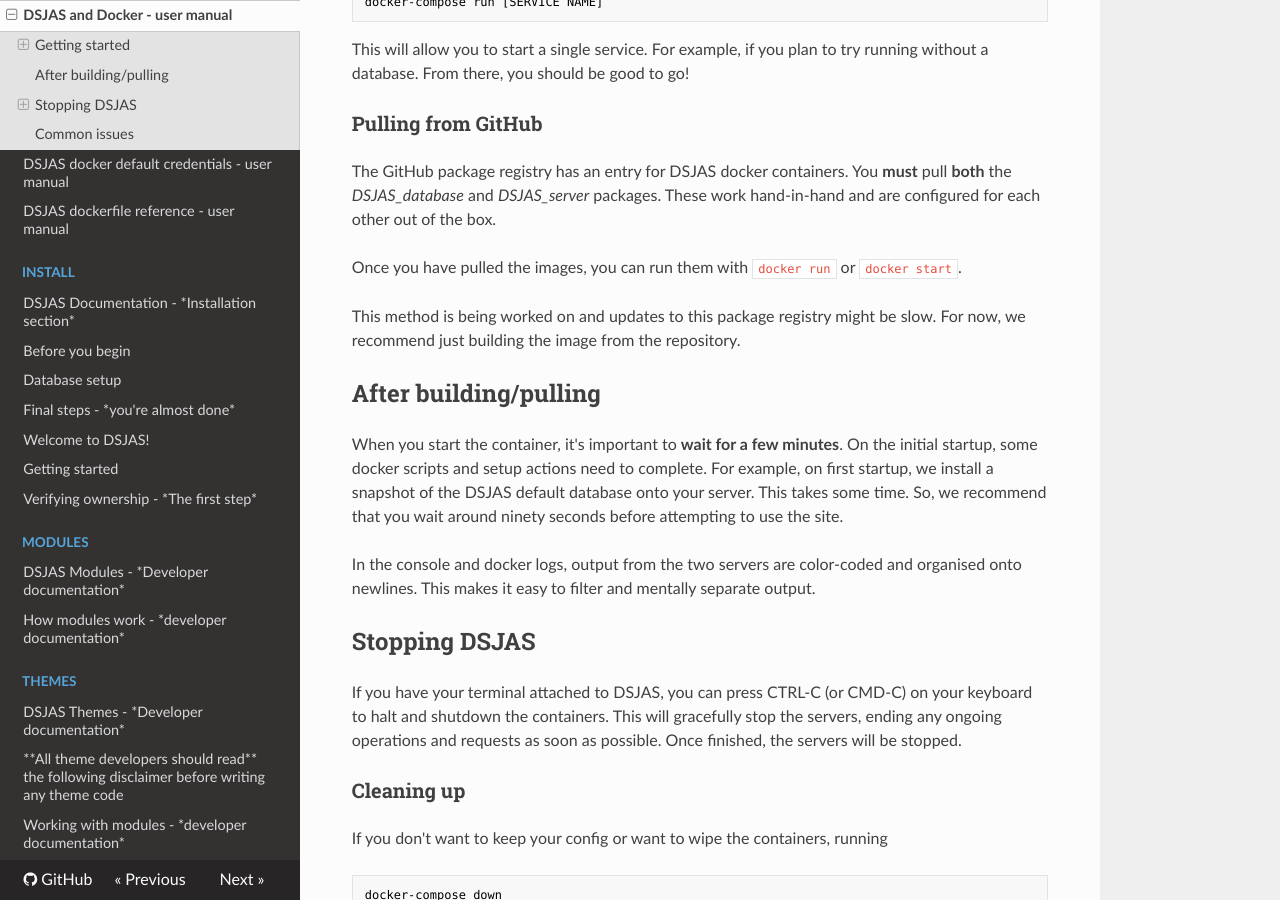
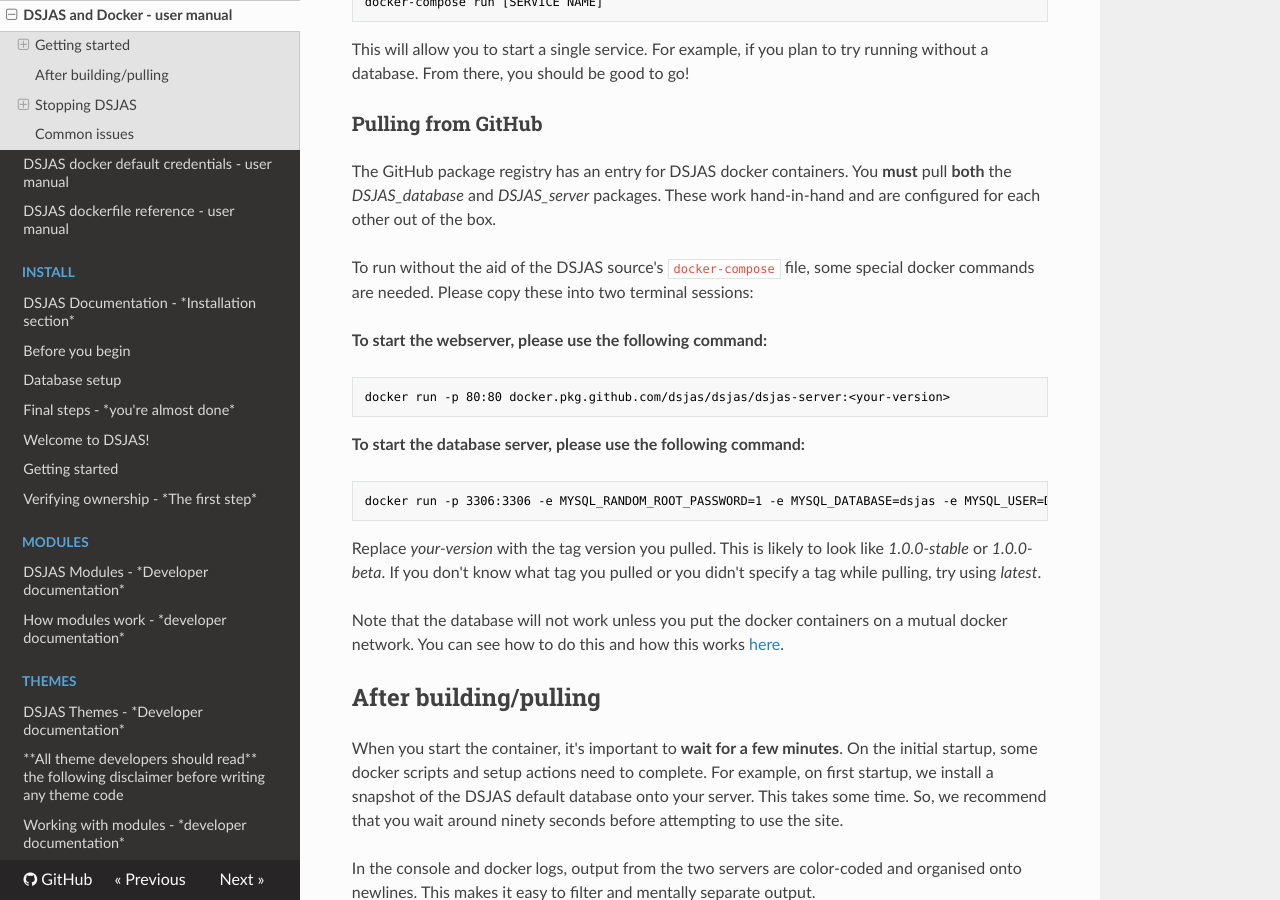
Before and after one commit to DSJAS/DSJAS, an MkDocs documentation site: the page built from docs/docker/DSJAS docker support.md, in a window 1280 px wide and 900 px high, scrolled down 1428 px. Built offline with MkDocs 1.6.1, drawn with Linux system fonts in a browser that asks for light colours; nearby versions of some CDN libraries.

Commit message:
Add up-to-date docker use information

````diff
--- a/docs/docker/DSJAS docker support.md
+++ b/docs/docker/DSJAS docker support.md
@@ -50,9 +50,23 @@
 
 The GitHub package registry has an entry for DSJAS docker containers. You **must** pull **both** the *DSJAS_database* and *DSJAS_server* packages. These work hand-in-hand and are configured for each other out of the box.
 
-Once you have pulled the images, you can run them with ```docker run``` or ```docker start```.
+To run without the aid of the DSJAS source's ```docker-compose``` file, some special docker commands are needed. Please copy these into two terminal sessions:
 
-This method is being worked on and updates to this package registry might be slow. For now, we recommend just building the image from the repository.
+**To start the webserver, please use the following command:**
+
+```bash
+docker run -p 80:80 docker.pkg.github.com/dsjas/dsjas/dsjas-server:<your-version>
+```
+
+**To start the database server, please use the following command:**
+
+```bash
+docker run -p 3306:3306 -e MYSQL_RANDOM_ROOT_PASSWORD=1 -e MYSQL_DATABASE=dsjas -e MYSQL_USER=DSJAS -e MYSQL_PASSWORD=DSJAS-Default-Password-1234 docker.pkg.github.com/dsjas/dsjas/dsjas-database:<your-version>
+```
+
+Replace *your-version* with the tag version you pulled. This is likely to look like *1.0.0-stable* or *1.0.0-beta*. If you don't know what tag you pulled or you didn't specify a tag while pulling, try using *latest*.
+
+Note that the database will not work unless you put the docker containers on a mutual docker network. You can see how to do this and how this works [here](https://docs.docker.com/engine/reference/commandline/network/).
 
 ## After building/pulling
 
````
